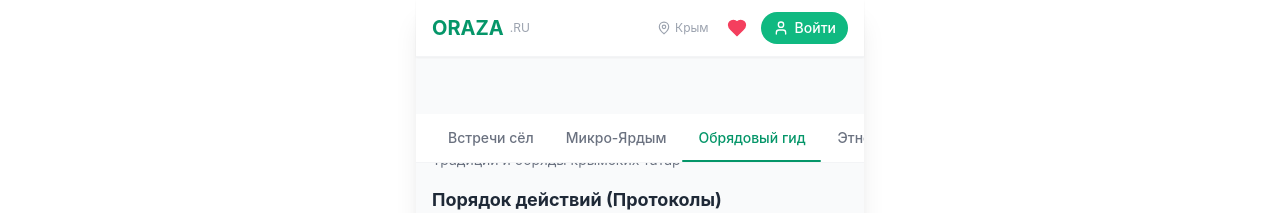
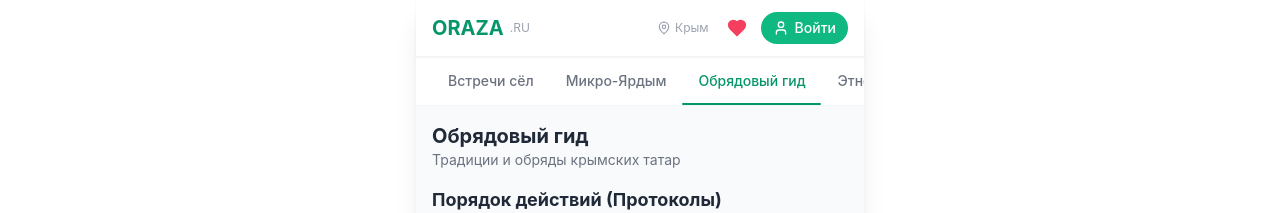
Before and after one commit to enver-isliamov/QRM, a React (Vite) app: page /rituals in a window 1280 px wide. Shown: the top 213 px of the page. Built offline with nearby package versions, Linux system fonts and the light colour scheme; no server answers; the database is empty.

Commit message:
Update SectionTabs.tsx

```diff
--- a/src/components/SectionTabs.tsx
+++ b/src/components/SectionTabs.tsx
@@ -14,7 +14,7 @@ export default function SectionTabs() {
   ];
 
   return (
-    <div className="bg-white border-b border-gray-100 overflow-x-auto no-scrollbar sticky top-[57px] z-40">
+    <div className="bg-white border-b border-gray-100 overflow-x-auto no-scrollbar sticky top-0 z-40">
       <div className="flex px-4 min-w-max">
         {tabs.map((tab) => {
           const isActive = location.pathname === tab.path;
```
